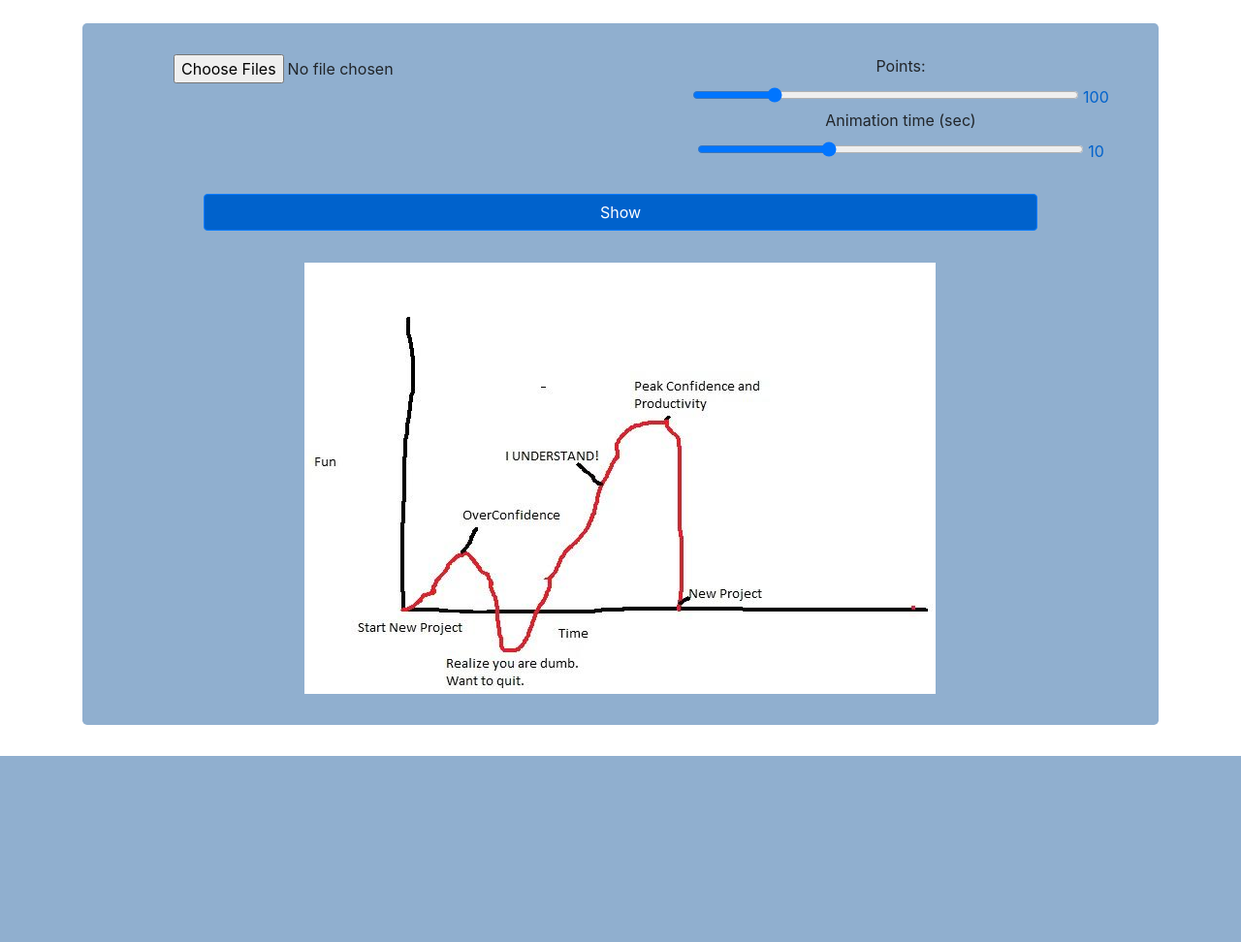
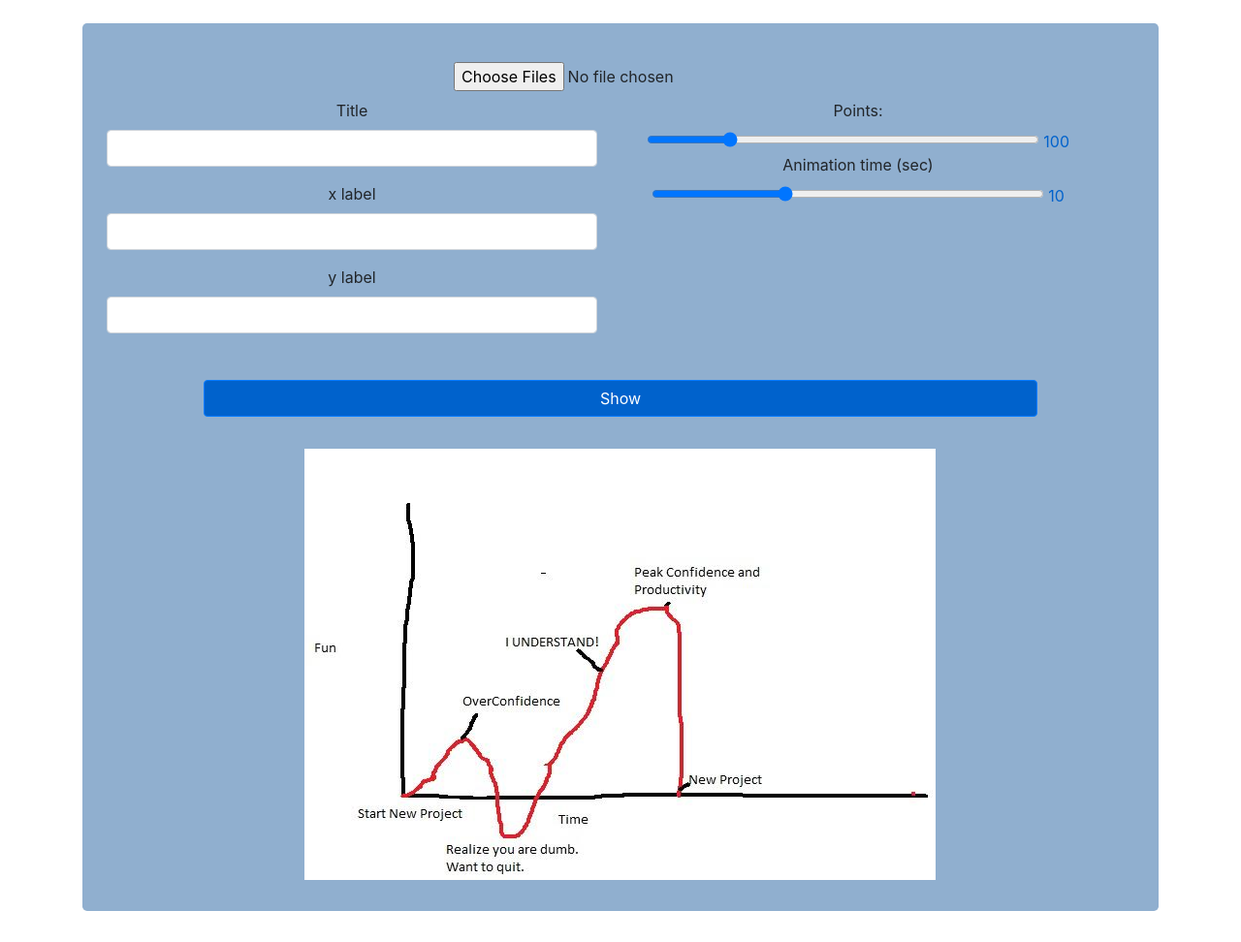
Before and after one commit to TanyaPanich/UFE-assesment, a Flask app: page /spectra in a window 1280 px wide. Shown: the part 74-1046 px from the top of the page at 97% size. Before the commit the page ends 854 px from the top, so only its background shows below. Run offline with Flask 2, Linux system fonts and the light colour scheme; some libraries are stand-ins or nearby versions.

Commit message:
make it pretty

```diff
--- a/static/spectra.js
+++ b/static/spectra.js
@@ -30,6 +30,10 @@ $(document).ready(() => {
     e.preventDefault()
     const formData = new FormData($(this)[0]);
     console.log('Show button clicked', formData)
+    const title = $('#chartTitle').val()
+    const xLabel = $('#xLabel').val()
+    const yLabel = $('#yLabel').val()
+    console.log("values: ", title, xLabel, yLabel)
     $.ajax({
       url: 'spectra/show',
       type: 'POST',
--- a/static/styles/spectra.css
+++ b/static/styles/spectra.css
@@ -2,6 +2,7 @@
   padding: 2rem 2rem;
   background-color: #84a7cae6;
 }
+
 row {
   align-items: center;
 }
@@ -11,23 +12,38 @@ row {
   color: white;
   border: solid #0062cc 1px;
 }
+
 #choose {
   text-align: left;
 }
+
 div#all {
   display: flex;
   flex-direction: column;
+  justify-content: space-between;
 }
+
+div#input {
+  flex:1;
+  margin: 0.5rem 2rem;
+  align-items: center;
+}
+
 div#left {
   flex:1;
-  margin-right: 5rem;
+  padding: 0rem 0.5rem;
 }
+
 div#right {
   flex:1;
+  margin-right: 2rem;
+  padding: 0rem 0.5rem;
 }
+
 div#divShow {
   align-items: center;
 }
+
 button#show {
   width: 80%;
   background-color: #0062cc;
@@ -41,14 +57,22 @@ input#points {
 input#time {
    width: 80% !important;
 }
+
 div#plotImgLabel {
   width: 90%;
   margin-right: 5%;
   margin-left: 5%;
 }
+
 #textInputPoints {
   color: #0062cc;
 }
+
 #textInputTime {
   color: #0062cc;
 }
+
+div#selectedFiles {
+  color: #0062cc;
+  padding: 0rem 2rem;
+}
--- a/templates/home.html
+++ b/templates/home.html
@@ -17,7 +17,7 @@
         <p>
           <span class="bold">NumPy</span> is the fundamental package for scientific computing with Python.
         </p>
-          <div class="w3-panel w3-leftbar">
+          <div id="quatation" class="w3-panel w3-leftbar">
             <p class="w3-xlarge w3-serif"><i>"Python is a wrapper for NumPy"</i></p>
             <p>Alicia M F Key</p>
           </div>
@@ -29,7 +29,7 @@
     <img src="static/images/funwithflags.jpg" alt="funwithflags" style="width:400px">
   </div>
   <div id="funWithCharts">
-    <img src="static/images/funwithcharts.jpg" alt="funwithcharts" style="width:400px">
+    <img src="static/images/fun.jpg" alt="fun" style="width:400px">
   </div>
 </div>
 {% endblock %}
--- a/templates/spectra.html
+++ b/templates/spectra.html
@@ -2,59 +2,63 @@
 <link rel='stylesheet' href='../static/styles/spectra.css'>
 <div class="jumbotron text-center">
   <form id="postForm">
+
     <div id="all">
+      <div id="input" class="col-sm-4-12">
+        <input type="file" id="inputFiles" name="inputFiles" multiple/>
+        <div id="selectedFiles" text-center></div>
+      </div>
+
       <div class="row">
         <div id="left" class="col-sm-6-12">
-          <input type="file" id="inputFiles" name="inputFiles" multiple/>
-          <div id="selectedFiles">
+          <div class="form-group">
+            <label for="chartTitle">Title</label>
+            <input type="text" class="form-control" id="chartTitle">
+            <small class="form-text text-muted"></small>
           </div>
-          <!-- <input type="file" name="inputFiles" id="inputFiles" class="inputfile" multiple/>
-          <label for="inputFiles" id="choose" class="custom-file-label">Choose one or more files</label> -->
-          <!-- <label class="fileContainer">
-              Click here to trigger the file uploader!
-              <input name="inputFiles" type="file" id="inputFile" multiple/>
-          </label> -->
+          <div class="form-group">
+            <label for="xLabel">x label</label>
+            <input type="text" class="form-control" id="xLabel">
+            <small class="form-text text-muted"></small>
+          </div>
+          <div class="form-group">
+            <label for="yLabel">y label</label>
+            <input type="text" class="form-control" id="yLabel">
+            <small class="form-text text-muted"></small>
+          </div>
+        </div>
 
-          <!-- <div class="input-group mb-3">
-            <div class="custom-file"> -->
-          <!-- <input name="inputFiles" type="file" id="inputFile" multiple> -->
-          <!-- <label for="inputFiles">Choose files</label> -->
-          <!-- <label id="choose" class="custom-file-label" for="inputFiles">Choose files</label>
-            </div>
-            <div class="input-group-append">
-              <span class="input-group-text" id="uploadFile">Upload</span>
-            </div>
-          </div> -->
-        </div>
         <div id="right" class="col-sm-6-12">
+
           <div>
             <label for="points">Points:</label><br>
             <input id="points" type="range" name="points" value="100" min="0" max="500" data-show-value="true">
             <span id="textInputPoints"></span>
           </div>
+
           <div>
             <label for="time">Animation time (sec) </label><br>
             <input id="time" type="range" name="time" value="10" min="0" max="30" data-show-value="true">
             <span id="textInputTime"></span>
           </div>
-        </div>
-      </div>
+
+        </div><!--end of right-->
+
+      </div><!--end of row -->
 
       <div id="divShow" class="row">
         <button id="show" type="submit" class="btn btn-primary">Show</button>
       </div>
-    </div>
+
+    </div><!--end of all -->
+
   </form>
+
   <div id=plotImgLabel>
     <img id="plotImg" src="static/images/fun-graph.jpg" alt="funny graph">
   </div>
+
 </div>
 {% endblock %} {% block scripts %}
 <script src="/static/spectra.js"></script>
 {% endblock %}
-
-<!-- <div class="temp">
-<input type="file" name="file1">
-<input type="file" name="file2">
-<input type="file" name="file3">
-</div> -->
```
Also changed, not shown: static/styles/home.css (+8 -2 lines), static/images/fun.jpg (added), static/images/plot.568bae80578fd8db4fede5781107c1c7.gif (added), static/images/plot.73c42d88a918dbc2ef978501cbd7b173.gif (added), static/images/plot.e9e8e0730ff08f6901839e5d7519bba0.gif (added), 5 other files.
